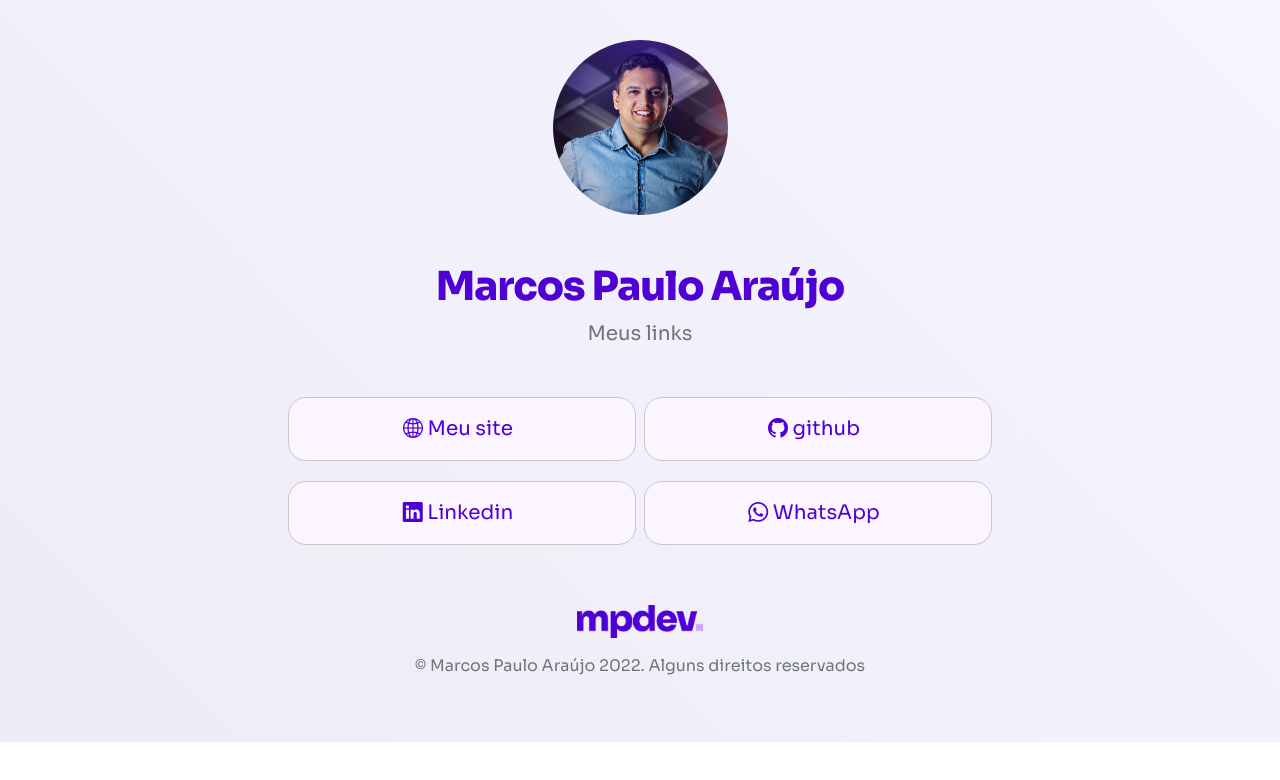
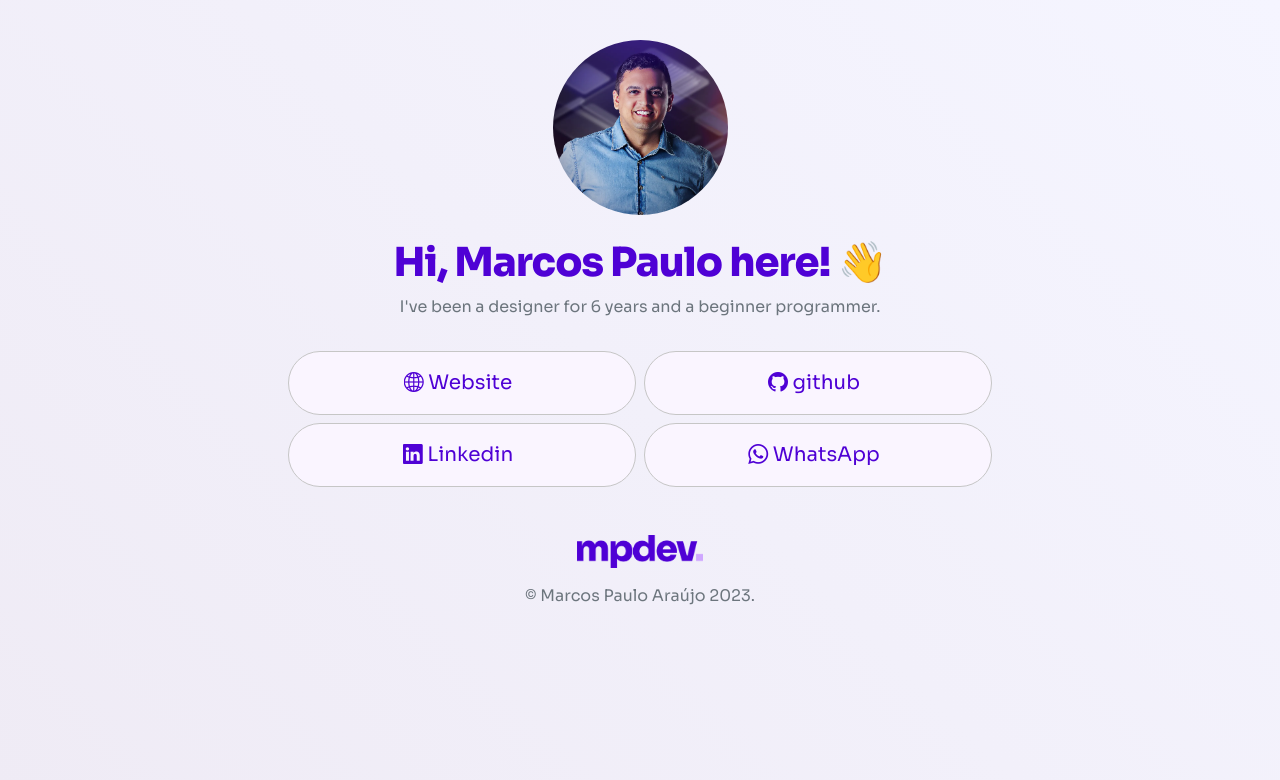
Before and after one commit to mpdevtech/link-bio, a plain HTML site: page index.html in a window 1280 px wide. Drawn offline with nearby package versions, Linux system fonts and the light colour scheme.

Commit message:
Alterei algumas informações

```diff
--- a/css/style.css
+++ b/css/style.css
@@ -7,11 +7,14 @@
    font-family: 'Sora', Arial, Helvetica, sans-serif;
    list-style: none;
    text-decoration: none;
+   overflow: hidden;
+
 }
 body {
    background: rgb(239,235,245);
    background: linear-gradient(45deg, rgba(239,235,245,1) 0%, rgba(245,245,255,1) 100%);
    background-repeat: no-repeat;
+   height: 100vh;
 }
 img {
    max-width: 100%;
@@ -25,6 +28,7 @@ img {
    border-image-slice: 1; */
    border-radius: 50% !important;
 }
+
 .card-img-top {
    width: 50px !important;
 }
@@ -41,16 +45,15 @@ h1, h2 {
 
 .card {
    border: 1px solid #c6c6c6 !important;
-   border-radius: 18px !important;
+   border-radius: 50px !important;
    background-color: #faf5ff !important;
    color: #4F01D5;
 }
 .card:hover {
-   /* border: 1px solid #c6c6c6 !important; */
-   box-shadow: 0px 2px 10px #4F01D580;
    border: 1px solid #c6c6c6 !important;
    background-color: #4F01D5 !important;
    color: #faf5ff;
+   transition: 0.4s;
 }
 .logo {
    width: 150px !important;
--- a/index.html
+++ b/index.html
@@ -15,43 +15,43 @@
 </head>
 <body>
    <div class="container p-5">
-      <div class="row align-items-center justify-content-center g-2">
+      <div class="row align-items-center justify-content-center g-2 mb-3">
          <img src="css/img/img-perfil.webp" alt="imagem de perfil" class="img-profile p-0 m-0">
-         <h1 class="text-center mt-5 mb-0">Marcos Paulo Araújo</h1>
-         <span class="text-center text-secondary mb-5 fs-5">Meus links</span>
-
+         <h1 class="text-center mt-4 mb-0">Hi, Marcos Paulo here! &#128075; </h1>
+         <p class="text-center text-secondary">I've been a designer for 6 years and a beginner programmer.
+         </p>
       </div>
       <div class="row align-items-center justify-content-center g-2">
-         <div class="col-sm-12 col-md-6 mb-1">
+         <div class="col-sm-12 col-md-6">
             <a href="https://mpdevtech.github.io/marcospauloaraujo/" class="text-decoration-none" target="_blank">
-               <div class="card mb-2 p-3 fs-5 align-items-center ps-2 d-flex">
+               <div class="card p-3 fs-5 align-items-center ps-2 d-flex">
                   <span class="bi bi-globe2">
-                     Meu site
+                     Website
                   </span>
                </div>
             </a>
          </div>
-         <div class="col-sm-12 col-md-6 mb-1">
+         <div class="col-sm-12 col-md-6">
             <a href="https://github.com/mpdevtech" class="text-decoration-none" target="_blank">
-               <div class="card mb-2 p-3 fs-5 align-items-center ps-2 d-flex">
+               <div class="card p-3 fs-5 align-items-center ps-2 d-flex">
                   <span class="bi bi-github">
                      github
                   </span>
                </div>
             </a>
          </div>
-         <div class="col-sm-12 col-md-6 mb-1">
+         <div class="col-sm-12 col-md-6">
             <a href="https://www.linkedin.com/in/marcospauloaraujo/" class="text-decoration-none" target="_blank">
-               <div class="card mb-2 p-3 fs-5 align-items-center ps-2 d-flex">
+               <div class="card p-3 fs-5 align-items-center ps-2 d-flex">
                   <span class="bi bi-linkedin">
                      Linkedin
                   </span>
                </div>
             </a>
          </div>
-         <div class="col-sm-12 col-md-6 mb-1">
+         <div class="col-sm-12 col-md-6">
             <a href="https://api.whatsapp.com/send?phone=5584981780838&text=Ol%C3%A1,%20vim%20do%20Instagram%20e%20queria%20fazer%20um%20or%C3%A7amento." class="text-decoration-none" target="_blank">
-               <div class="card mb-2 p-3 fs-5 align-items-center ps-2 d-flex">
+               <div class="card p-3 fs-5 align-items-center ps-2 d-flex">
                   <span class="bi bi-whatsapp">
                      WhatsApp
                   </span>
@@ -62,7 +62,7 @@
       </div>
       <footer class="row justify-content-center">
          <img src="css/img/mpdev.png" alt="" class="logo mt-5">
-         <p class="text-center pt-3 text-secondary copy">&copy; Marcos Paulo Araújo 2022. Alguns direitos reservados</p>
+         <p class="text-center pt-3 text-secondary copy">&copy; Marcos Paulo Araújo 2023.</p>
       </footer>
    </div>
 </body>
```
Also changed, not shown: css/img/favicon.ico.
